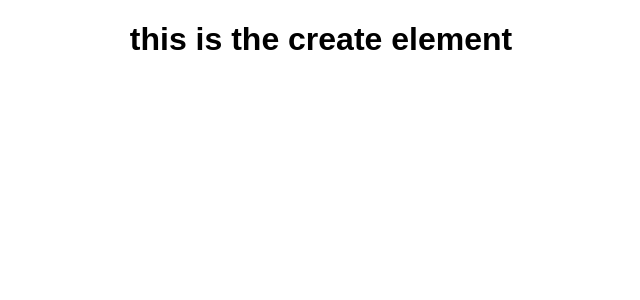
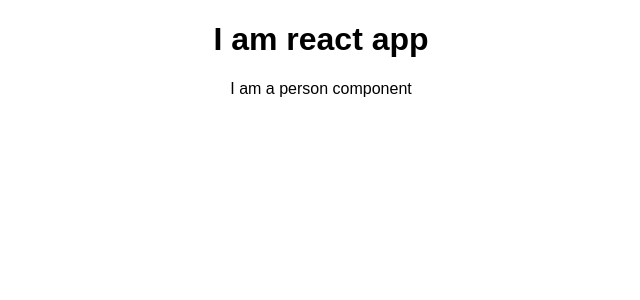
Before and after one commit to rg225/learn-react, a React (Create React App) app: page / in a window 1280 px wide. Shown: the top 300 px of the page, without its empty margins (319-959 px from the left). Built offline with nearby package versions, Linux system fonts and the light colour scheme.

Commit message:
new component Person add

```diff
--- a/src/App.js
+++ b/src/App.js
@@ -1,14 +1,15 @@
 import React, { Component } from 'react';
 import './App.css';
+import Person from './Person/Person';
 
 class App extends Component {
   render() {
-    // return (
-    //   <div className="App">
-    //     <h1>I am react app</h1>
-    //   </div>
-    // );
-    return React.createElement('div', {className: 'App'}, React.createElement('h1', null, 'this is the create element'));
+    return (
+      <div className="App">
+        <h1>I am react app</h1>
+        <Person />
+      </div>
+    );
   }
 }
 
--- /dev/null
+++ b/src/Person/Person.js
@@ -0,0 +1,5 @@
+import React, { Component } from 'react';
+
+export default function Person() {
+    return <p>I am a person component</p>
+}
```
